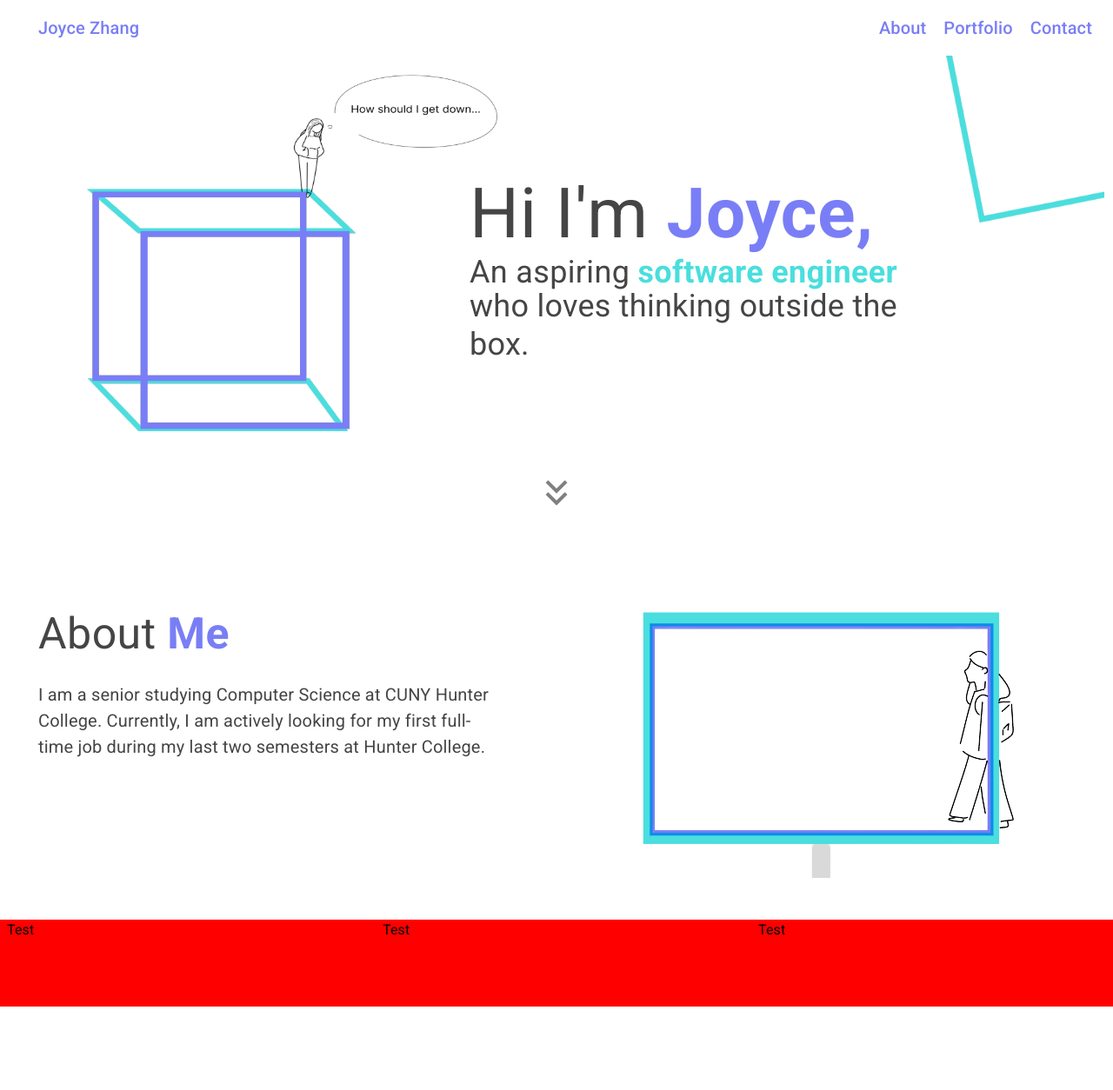
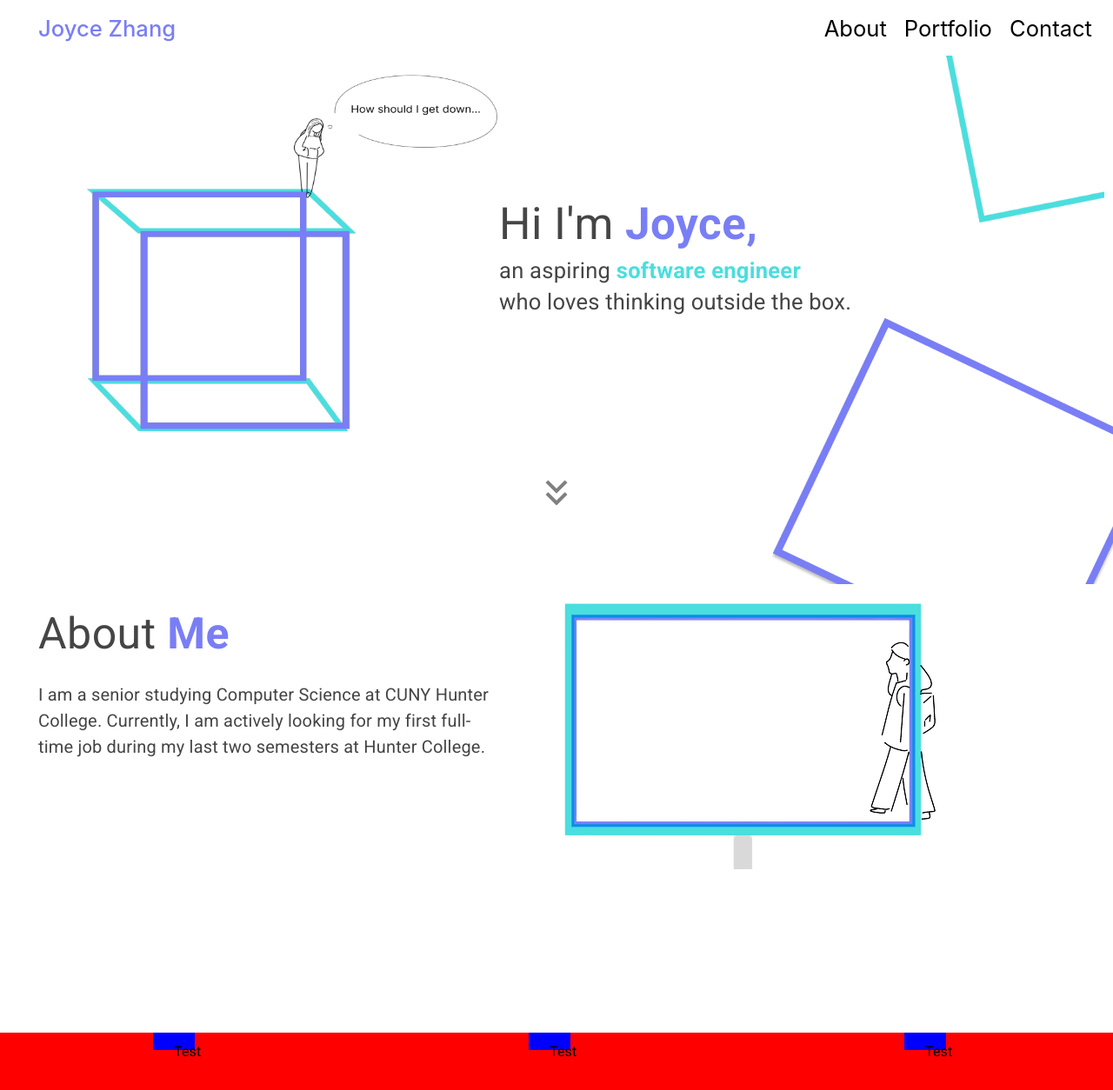
Before and after one commit to JZBlank/portfolio, a React (Create React App) app: page / in a window 1280 px wide. Shown: the top 1254 px of the page at 87% size. Before the commit the page ends 1158 px from the top, so only its background shows below. Built offline with nearby package versions, Linux system fonts and the light colour scheme.

Commit message:
updated size of text to vw + underlined links

```diff
--- a/src/Components/AboutPage.js
+++ b/src/Components/AboutPage.js
@@ -29,8 +29,8 @@ export default function AboutPage(){
                 </Container>
             </Grid>
 
-            <Grid item xs={12} md={5} xl={5}>
-                <img src="img/laptop_decor.png" alt="Laptop" style={{position: "absolute", margin: 0, marginTop: 10, marginLeft: 90}}/>
+            <Grid item xs={12} md={5} xl={6}>
+                <img src="img/laptop_decor.png" alt="Laptop"/>
             </Grid>
         </Grid>
     </div>
--- a/src/Components/NavBar.js
+++ b/src/Components/NavBar.js
@@ -7,23 +7,40 @@ import Box from '@mui/material/Box';
 
 export default function NavBar(){
     return <div>
-        <AppBar  elevation={0} sx={{bgcolor: 'rgba(255, 255, 255, 100)'}}>
+        <AppBar  elevation={0} sx={{bgcolor: 'rgba(255, 255, 255, 255)'}}>
             <Toolbar>
                 <Box sx={{ flexGrow: 1}}>
-                    <Link href="#" variant="h6" underline="none" sx={{ color: "#797EF6", marginLeft: '20px'}}>
+                    <Link href="#" fontSize="2vw" underline="none" sx={{ color: "#797EF6", marginLeft: '20px', fontWeight: '500'}}>
                         Joyce Zhang
                     </Link>
                 </Box>
 
-                <Link href="#" variant="h6" underline="none" sx={{color: "#797EF6",  marginLeft: '20px'}}>
+                <Link className="test" href="#" fontSize="2vw" underline="none" sx={{color: "#000000",  marginLeft: '20px',
+                    '&:hover':{
+                        transition: '0.3s',
+                        borderBottom: '3px solid #797EF6',
+                    }
+                }}>
                     About
                 </Link>
 
-                <Link href="#" variant="h6" underline="none" sx={{color: "#797EF6",  marginLeft: '20px'}}>
+                <Link href="#" fontSize="2vw" underline="none" sx={{color: "#000000",  marginLeft: '20px',
+                    '&:hover':{
+                        transition: '0.3s',
+                        borderBottom: '3px solid #4ADEDE',
+                    }
+
+                }}>
                     Portfolio
                 </Link>
 
-                <Link href="#" variant="h6" underline="none" sx={{color: "#797EF6",  marginLeft: '20px'}}>
+                <Link href="#" fontSize="2vw" underline="none" sx={{color: "#000000",  marginLeft: '20px',
+                    '&:hover':{
+                        transition: '0.3s',
+                        borderBottom: '3px solid #797EF6',
+                    }
+
+                }}>
                     Contact
                 </Link>
 
--- a/src/Components/Skills.js
+++ b/src/Components/Skills.js
@@ -5,7 +5,9 @@ import { Container } from '@mui/system';
 const skillInfo =
     <div>
         <Container sx={{height: '100px', bgcolor: 'red'}}>
-            <Typography sx={{top: '100px'}}>Test</Typography>
+            <Container sx={{margin: 'auto', padding: '10px', top: '60px', height:'20px', width: '40px', bgcolor: 'blue' }}>
+                <Typography sx={{top: '100px', textAlign: 'center'}}>Test</Typography>
+            </Container>
         </Container>
 
     </div>;
@@ -13,15 +15,15 @@ const skillInfo =
 export default function Skills(){
     return <div>
         <Grid container spacing= {2} position= 'relative' sx={{top:'200px'}}>
-            <Grid xs={1} md={4}>
+            <Grid xs={12} md={4}>
                 {skillInfo}
             </Grid>
 
-            <Grid xs={1} md={4}>
+            <Grid xs={12} md={4}>
                 {skillInfo}
             </Grid>
 
-            <Grid xs={1} md={4}>
+            <Grid xs={12} md={4}>
                 {skillInfo}
             </Grid>
 
--- a/src/Components/WelcomePage.js
+++ b/src/Components/WelcomePage.js
@@ -17,15 +17,17 @@ export default function WelcomePage(){
 
             <img src="img/decor_1.png" alt="box" width="15%" style={{marginTop: 0, position: 'absolute', right: 10, top: 0}}/>
 
-            <Grid item xs={12} md={7} lg={5} style={{marginTop: '100px'}}>
+            <img src="img/decor_2.png" alt="box" width="35%" style={{marginTop: 0, position: 'absolute', right: 0, top: 300}}/>
+
+            <Grid item xs={12} md={7} lg={5} style={{marginTop: '100px', padding: '50px'}}>
                 <Stack direction="column">
-                    <Typography inline color="#454545" style={{fontSize:"80px"}} >
+                    <Typography inline color="#454545" style={{fontSize:"4vw"}} >
                         Hi I'm <b style={{color:"#797EF6"}}>Joyce,</b>
                     </Typography>
-                    <Typography color="#454545" style={{fontSize:"36px", marginTop: '-20px'}} >
-                        An aspiring <b style={{color:"#4ADEDE"}}>software engineer</b>
+                    <Typography color="#454545" style={{fontSize:"2vw", marginTop: '-5px'}} >
+                        an aspiring <b style={{color:"#4ADEDE"}}>software engineer</b>
                     </Typography>
-                    <Typography variant="h4" color="#454545" style={{fontSize:"36px", marginTop: '-10px'}} >
+                    <Typography variant="h4" color="#454545" style={{fontSize:"2vw", marginTop: '2px'}} >
                         who loves thinking outside the box.
                     </Typography>
                 </Stack>
```
Also changed, not shown: public/img/decor_2.png (added).
